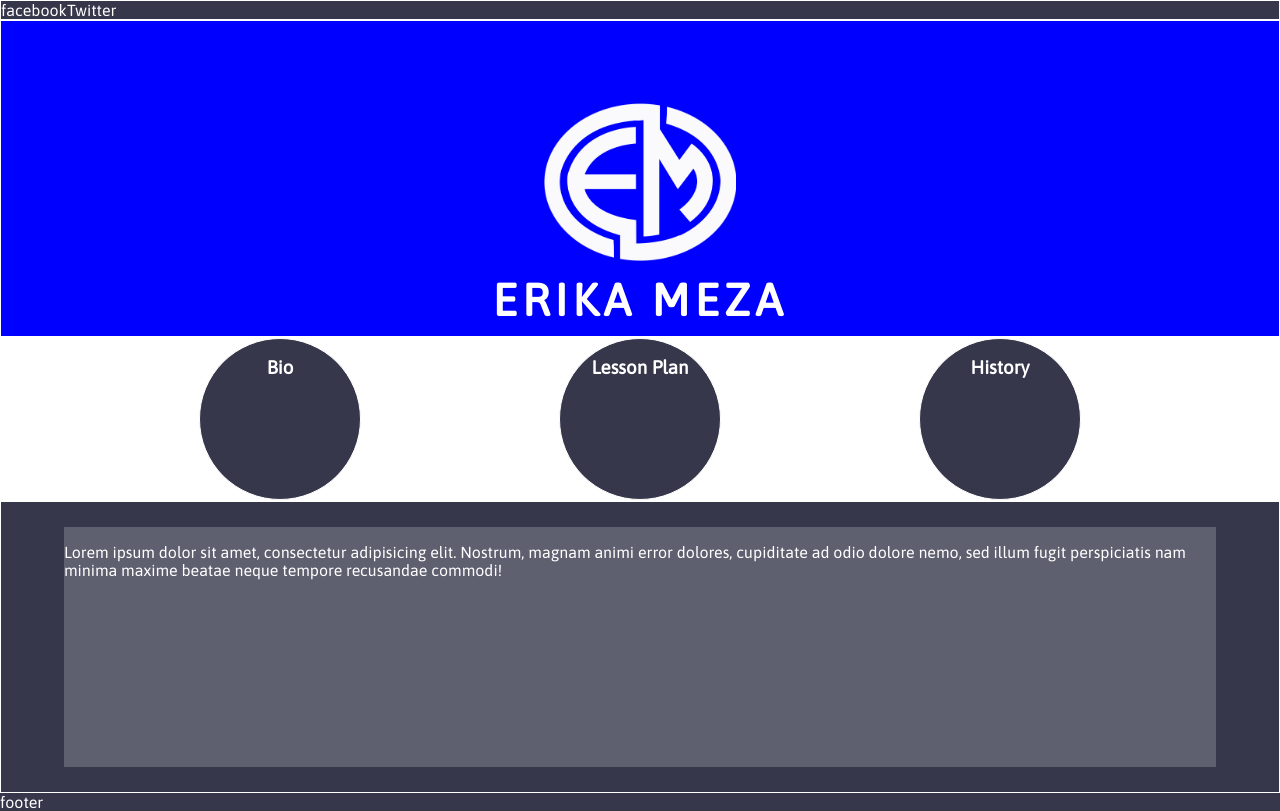
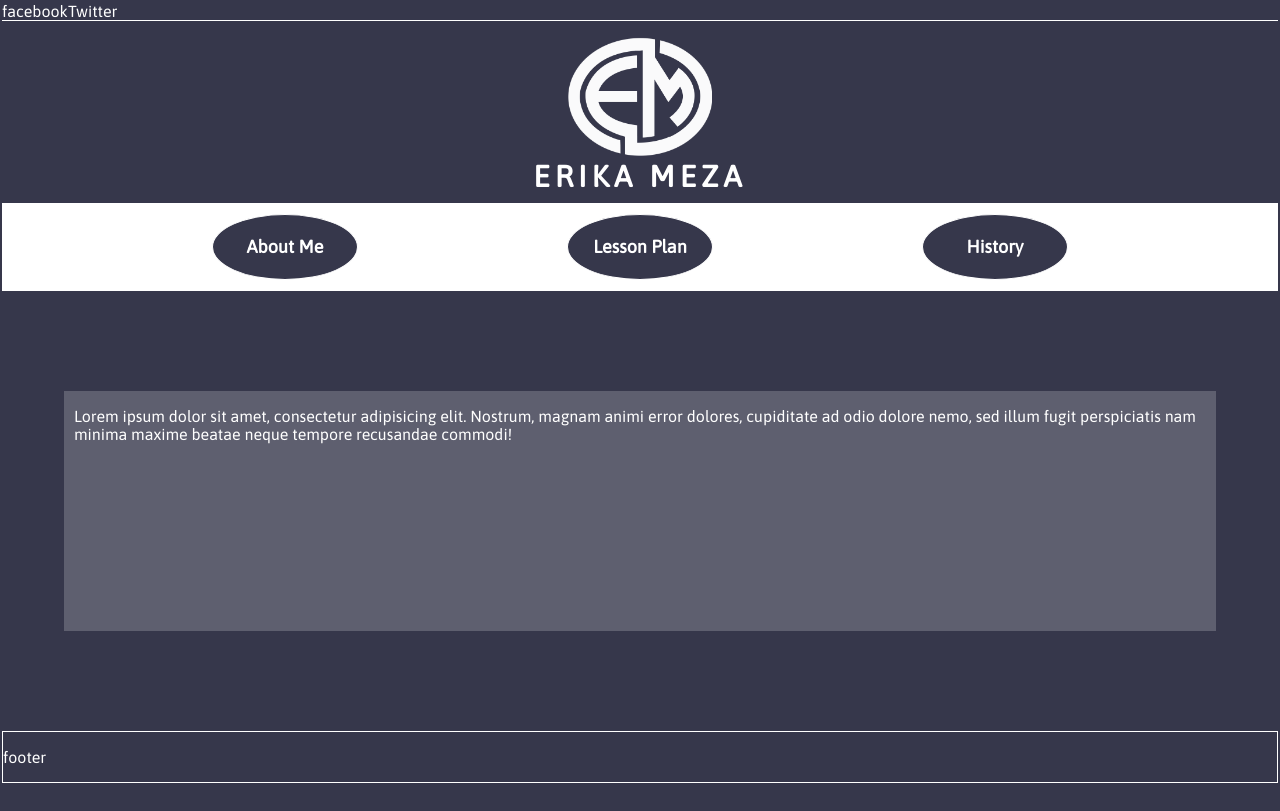
Before and after one commit to JMeza88/Final_Project, a plain HTML site: page index.html in a window 1280 px wide. Drawn offline with Linux system fonts and the light colour scheme.

Commit message:
second commit

```diff
--- a/index.html
+++ b/index.html
@@ -26,7 +26,7 @@
 		<article>
 			<div class="icon">
 			</div>
-			<h3>Bio</h3>
+			<h3>About Me</h3>
 		</article>
 		<article>
 			<div class="icon">
@@ -41,14 +41,17 @@
 	</main>
 	<section>
 		<div class="overlay">
-			<p>
+			<div class="insideoverlay">
+				<p>
 				Lorem ipsum dolor sit amet, consectetur adipisicing elit. Nostrum, magnam animi error dolores, cupiditate ad odio dolore nemo, sed illum fugit perspiciatis nam minima maxime beatae neque tempore recusandae commodi!
 
-
-			</p>
+				</p>
+			</div>
 		</div>
 	</section>
-	<footer>footer</footer>
+	<footer>
+		<p>footer</p>
+	</footer>
 
 
 </body>
--- a/styles/styles.css
+++ b/styles/styles.css
@@ -4,13 +4,15 @@ body {
 	margin: 0px;
 	color: #ffffff;
 	background-color: #36374b;
-	position: flex;
+	display: flex;
+	flex-direction: column;
+	flex-wrap: wrap;
+	padding: 2px;
 }
 
-
 nav {
-	border: 1px solid;
 	display: flex;
+	border-bottom: 1px solid;
 }
 
 nav div {
@@ -19,17 +21,15 @@ nav div {
 }
 
 header {
-	background-color: blue;
 	display:flex;
 	flex-direction: column;
 	justify-content: center;
 	align-items:center;
-	border: 1px solid;
 
 }
 
 img {
-	max-width:15vw;
+	max-width: 18vh;
 }
 
 .title {
@@ -37,40 +37,48 @@ img {
 }
 
 .monogram {
-	padding-top:10vh;
+	margin: 15px 0 0 0;
 }
 
 .title h2 {
-	margin: 10px;
-	font-size: 45px;
+	margin: 0 0 10px 0;
+	font-size: 30px;
 	letter-spacing: 5px;
 }
 
 main {
-	border: 1px solid black;
+
 	box-sizing: border-box;
 	display:flex;
 	border: 1px solid;
 	display:flex;
 	justify-content: space-evenly;
+	align-items: center;
 	background-color: #ffffff;
+	height: 11vh;
 }
 
 article {
 	border: 1px solid;
 	background-color: #36374b;
 	border-radius: 50%;
-	width: 20vh;
-	height: 20vh;
+	width: 18vh;
+	height: 8vh;
 	display:flex;
 	justify-content: center;
-	align-content: center;
+	align-items: center;
 }
+
+h3 {
+	font-size: 18px;
+}
+
 
 section {
 	display:flex;
-	border: 1px solid;
 	justify-content: center;
+	align-items: center;
+	height: 55vh;
 }
 
 .overlay {
@@ -80,6 +88,11 @@ section {
 	margin:25px;
 }
 
+.insideoverlay {
+	margin: 10px;
+}
+
 footer {
-	border:1px;
+	border:1px solid;
+	flex-direction: column;
 }
```
